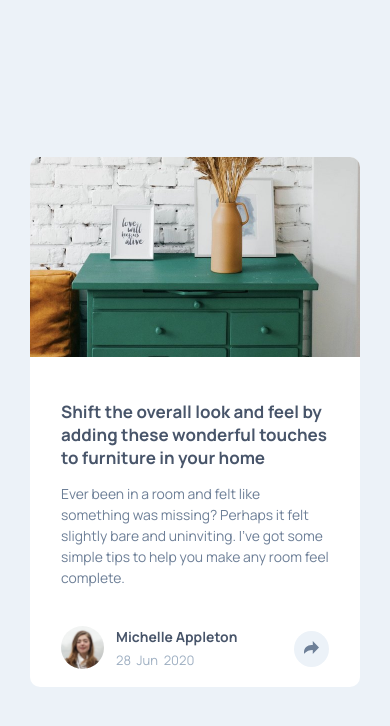
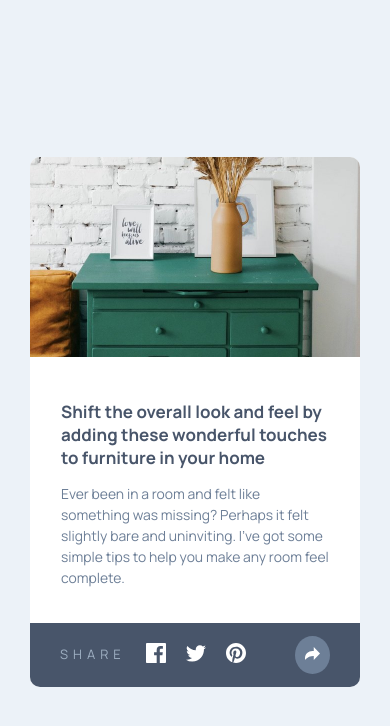
Before and after one commit to RenszCamacho/article-preview-component, a website built with Parcel: page src/index.html in a window 390 px wide. Built offline with nearby package versions, Linux system fonts and the light colour scheme.

Commit message:
Mobile active state. Css, Done.

```diff
--- a/src/index.html
+++ b/src/index.html
@@ -56,6 +56,65 @@
             </li>
           </ul>
         </div>
+        <div class="active">
+          <ul class="active__list">
+            <li class="active__item">
+              <p class="active__description">Share</p>
+            </li>
+            <li class="active__item">
+              <a
+                href="https://www.facebook.com/"
+                target="_blank"
+                class="active__link"
+              >
+                <svg xmlns="http://www.w3.org/2000/svg" width="20" height="20">
+                  <path
+                    fill="#FFF"
+                    d="M18.896 0H1.104C.494 0 0 .494 0 1.104v17.793C0 19.506.494 20 1.104 20h9.58v-7.745H8.076V9.237h2.606V7.01c0-2.583 1.578-3.99 3.883-3.99 1.104 0 2.052.082 2.329.119v2.7h-1.598c-1.254 0-1.496.597-1.496 1.47v1.928h2.989l-.39 3.018h-2.6V20h5.098c.608 0 1.102-.494 1.102-1.104V1.104C20 .494 19.506 0 18.896 0z"
+                  />
+                </svg>
+              </a>
+            </li>
+            <li class="active__item">
+              <a
+                href="https://twitter.com"
+                target="_blank"
+                class="active__link"
+              >
+                <svg xmlns="http://www.w3.org/2000/svg" width="20" height="17">
+                  <path
+                    fill="#FFF"
+                    d="M20 2.172a8.192 8.192 0 01-2.357.646 4.11 4.11 0 001.804-2.27 8.22 8.22 0 01-2.605.996A4.096 4.096 0 0013.847.248c-2.65 0-4.596 2.472-3.998 5.037A11.648 11.648 0 011.392 1a4.109 4.109 0 001.27 5.478 4.086 4.086 0 01-1.858-.513c-.045 1.9 1.318 3.679 3.291 4.075a4.113 4.113 0 01-1.853.07 4.106 4.106 0 003.833 2.849A8.25 8.25 0 010 14.658a11.616 11.616 0 006.29 1.843c7.618 0 11.922-6.434 11.663-12.205A8.354 8.354 0 0020 2.172z"
+                  />
+                </svg>
+              </a>
+            </li>
+            <li class="active__item">
+              <a
+                href="https://www.pinterest.com/"
+                target="_blank"
+                class="active__link"
+              >
+                <svg xmlns="http://www.w3.org/2000/svg" width="20" height="20">
+                  <path
+                    fill="#FFF"
+                    d="M10 0C4.478 0 0 4.477 0 10c0 4.237 2.636 7.855 6.356 9.312-.088-.791-.167-2.005.035-2.868.182-.78 1.172-4.97 1.172-4.97s-.299-.6-.299-1.486c0-1.39.806-2.428 1.81-2.428.852 0 1.264.64 1.264 1.408 0 .858-.545 2.14-.828 3.33-.236.995.5 1.807 1.48 1.807 1.778 0 3.144-1.874 3.144-4.58 0-2.393-1.72-4.068-4.177-4.068-2.845 0-4.515 2.135-4.515 4.34 0 .859.331 1.781.745 2.281a.3.3 0 01.069.288l-.278 1.133c-.044.183-.145.223-.335.134-1.249-.581-2.03-2.407-2.03-3.874 0-3.154 2.292-6.052 6.608-6.052 3.469 0 6.165 2.473 6.165 5.776 0 3.447-2.173 6.22-5.19 6.22-1.013 0-1.965-.525-2.291-1.148l-.623 2.378c-.226.869-.835 1.958-1.244 2.621.937.29 1.931.446 2.962.446 5.522 0 10-4.477 10-10S15.522 0 10 0z"
+                  />
+                </svg>
+              </a>
+            </li>
+            <li class="active__item">
+              <a href="#" class="active__link active__link--share">
+                <svg xmlns="http://www.w3.org/2000/svg" width="15" height="13">
+                  <path
+                    fill="#ffffff"
+                    d="M15 6.495L8.766.014V3.88H7.441C3.33 3.88 0 7.039 0 10.936v2.049l.589-.612C2.59 10.294 5.422 9.11 8.39 9.11h.375v3.867L15 6.495z"
+                  />
+                </svg>
+              </a>
+            </li>
+          </ul>
+        </div>
       </article>
     </main>
   </body>
--- a/src/sass/_card.scss
+++ b/src/sass/_card.scss
@@ -9,12 +9,23 @@
 }
 
 .card {
+  position: relative;
   width: 33rem;
-  // height: 51.4rem;
   background-color: white;
   border-radius: 1rem;
   margin: 7rem 0;
   overflow: hidden;
+
+  // &::after {
+  //   content: "";
+  //   position: absolute;
+  //   bottom: 0;
+  //   left: 0;
+  //   height: 7rem;
+  //   width: inherit;
+  //   background-color: $primary;
+  //   display: none;
+  // }
 
   &__header {
     height: 20rem;
@@ -91,5 +102,51 @@
     outline: none;
     padding: 1rem;
     background-color: $background;
+    transition: all 250ms ease;
+    cursor: pointer;
+
+    &:hover {
+      opacity: 0.8;
+    }
   }
 }
+
+.active {
+  position: absolute;
+  bottom: 0;
+  left: 0;
+  height: 6.4rem;
+  width: inherit;
+  background-color: $primary;
+  // display: none;
+
+  &__list {
+    display: flex;
+    align-items: center;
+    height: inherit;
+    padding: 0% 2rem;
+  }
+
+  &__item {
+    list-style: none;
+    margin: 0% 1rem;
+  }
+
+  &__item:last-child {
+    margin-left: auto;
+  }
+
+  &__description {
+    text-transform: uppercase;
+    color: $success;
+    letter-spacing: 5px;
+  }
+
+  &__link--share {
+    border-radius: 50%;
+    border: none;
+    outline: none;
+    padding: 1rem;
+    background-color: $secondary;
+  }
+}
```
Also changed, not shown: 2 other files.
